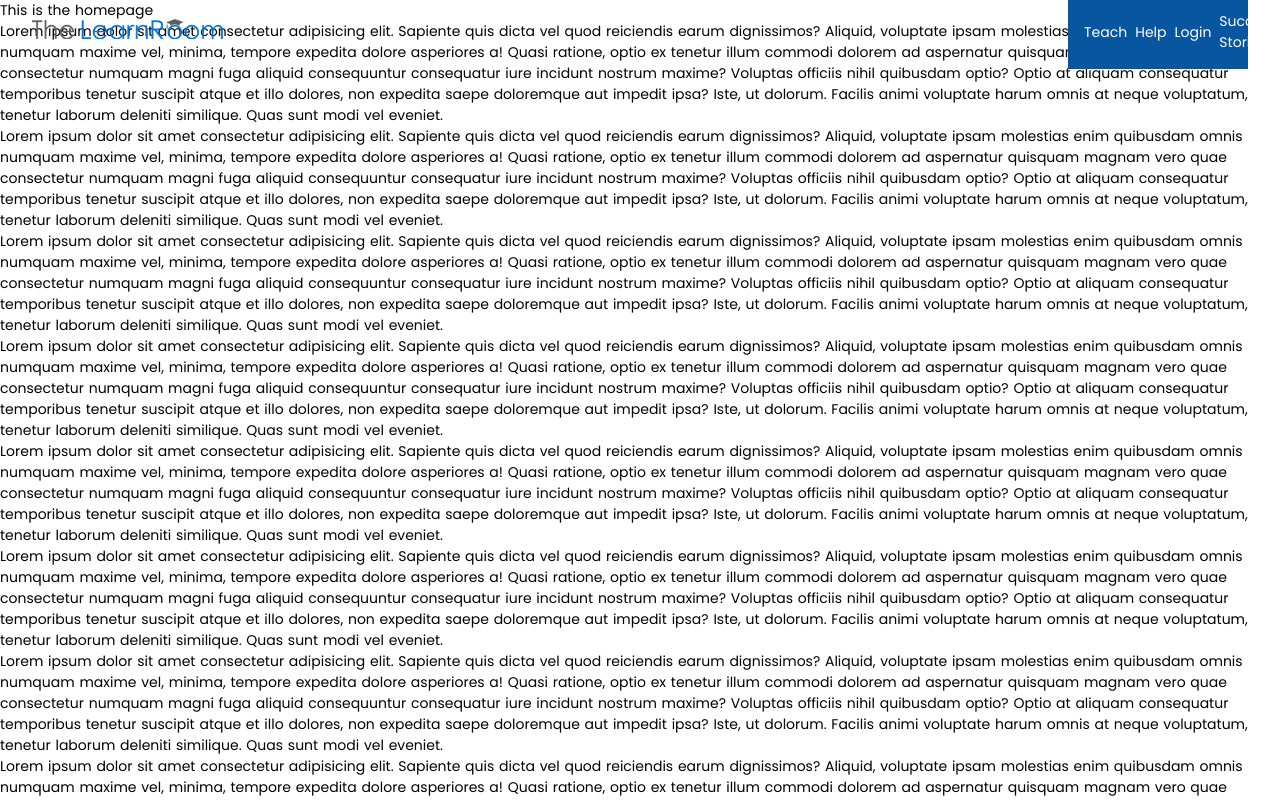
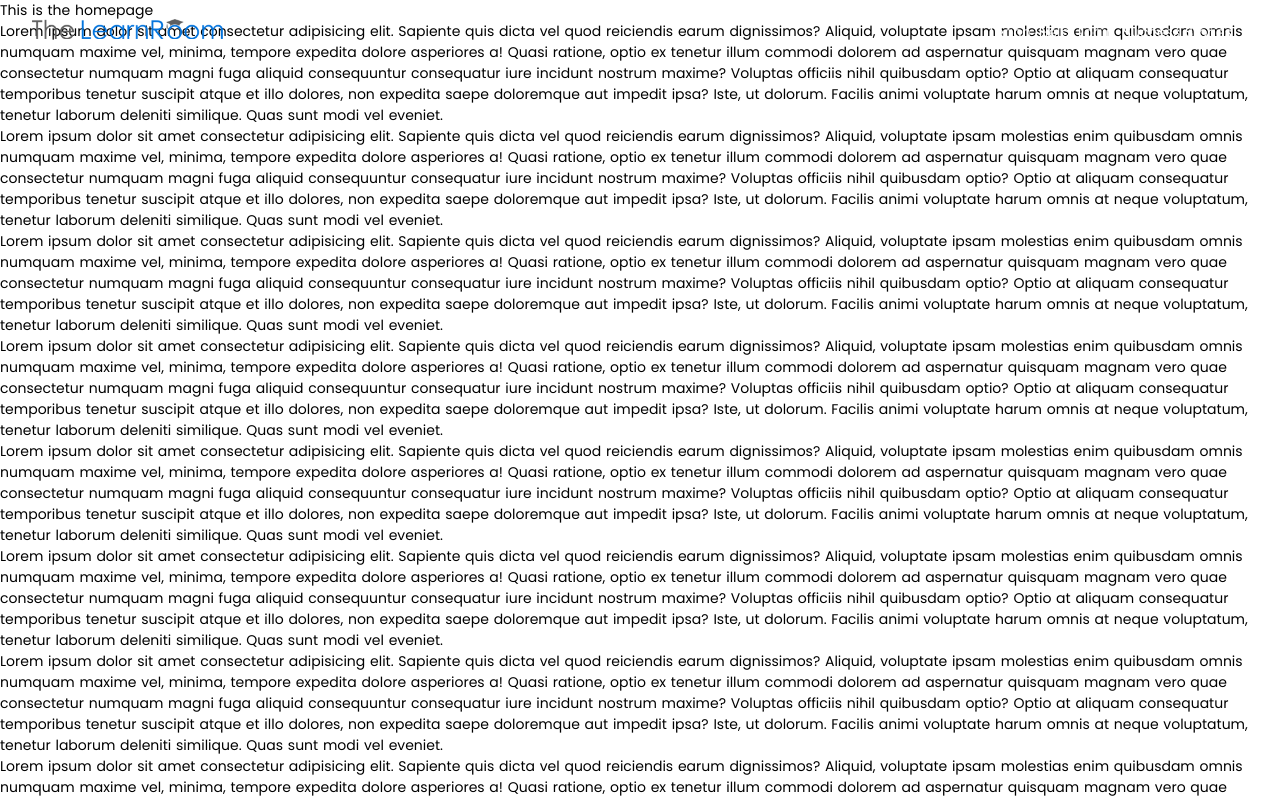
Before and after one commit to dev-davexoyinbo/thelearnroom, a Nuxt app: page / in a window 1280 px wide. Shown: the top 800 px of the page. Built offline with nearby package versions, Linux system fonts and the light colour scheme.

Commit message:
Edited the transition type

```diff
--- a/components/navbars/HomeNavbar.vue
+++ b/components/navbars/HomeNavbar.vue
@@ -96,12 +96,14 @@ export default {
     bottom: 0;
     padding: 16px;
     box-shadow: -1px 1px 7px 0px #04192dab;
-    transition: right 1s ease, left 1s ease;
+    transition: left 1s cubic-bezier(0.25, 0.46, 0.45, 0.94);
     @media only screen and (min-width: 768px) {
+      background: transparent;
       position: initial;
       align-items: center;
       flex-direction: row;
       box-shadow: unset;
+      width: unset ;
     }
 
     &.collapsed {
```
